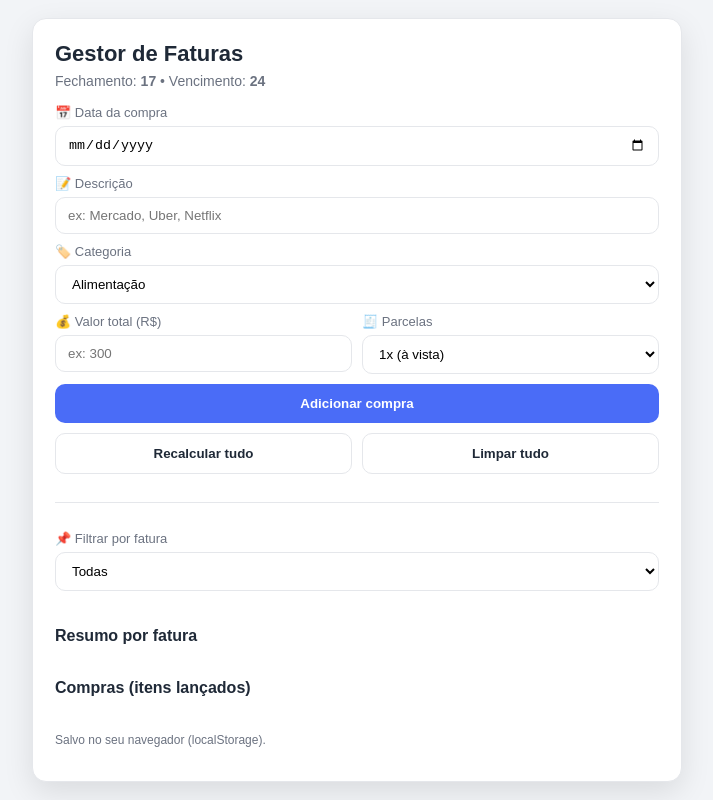
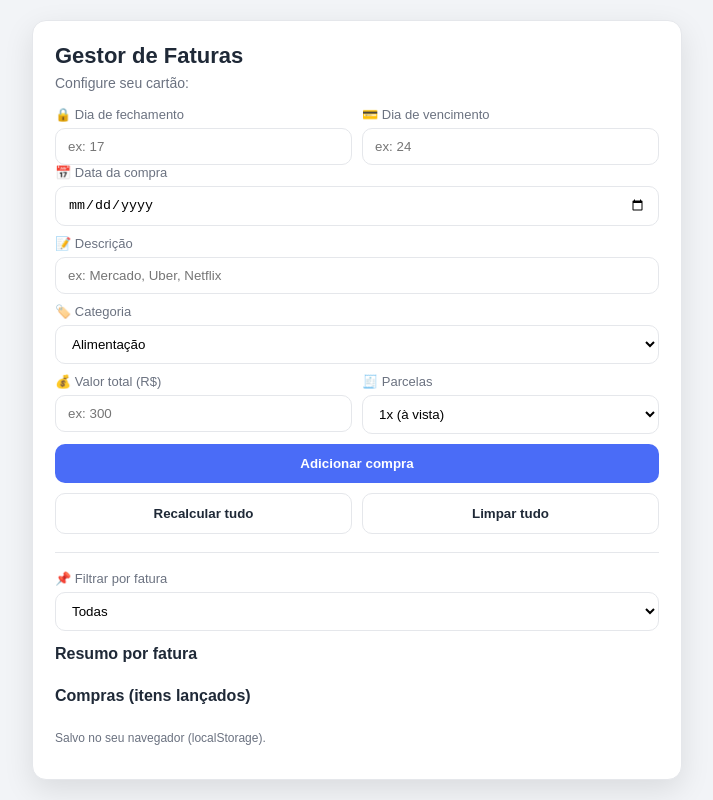
Before and after one commit to ErickGabrieel/gestor-faturas-cartao, a plain HTML site: page index.html in a window 1280 px wide. Shown: the whole page, without its empty margins (283-996 px from the left). Drawn offline with Linux system fonts and the light colour scheme.

Commit message:
Add configuration inputs for closing and due dates
Added input fields for configuring closing and due dates.

```diff
--- a/index.html
+++ b/index.html
@@ -10,9 +10,19 @@
 
 <main class="card">
   <h1>Gestor de Faturas</h1>
-  <p class="sub">
-    Fechamento: <b id="txtFechamento">17</b> • Vencimento: <b id="txtVencimento">24</b>
-  </p>
+  <p class="sub">Configure seu cartão:</p>
+
+  <div class="grid2">
+    <label>
+      <span>🔒 Dia de fechamento</span>
+      <input type="number" id="cfgFechamento" min="1" max="31" placeholder="ex: 17">
+    </label>
+
+    <label>
+      <span>💳 Dia de vencimento</span>
+      <input type="number" id="cfgVencimento" min="1" max="31" placeholder="ex: 24">
+    </label>
+  </div>
 
   <section class="form">
     <label>
@@ -66,10 +76,11 @@
 
     <button id="btnAdd">Adicionar compra</button>
 
-   <div class="actions">
-  <button class="ghost" id="btnRecalc" title="Recalcular vencimentos">Recalcular tudo</button>
-  <button class="ghost" id="btnClear" title="Apagar tudo">Limpar tudo</button>
-</div>
+    <div class="actions">
+      <button class="ghost" id="btnRecalc" title="Recalcular vencimentos">Recalcular tudo</button>
+      <button class="ghost" id="btnClear" title="Apagar tudo">Limpar tudo</button>
+    </div>
+  </section>
 
   <hr>
 
```
